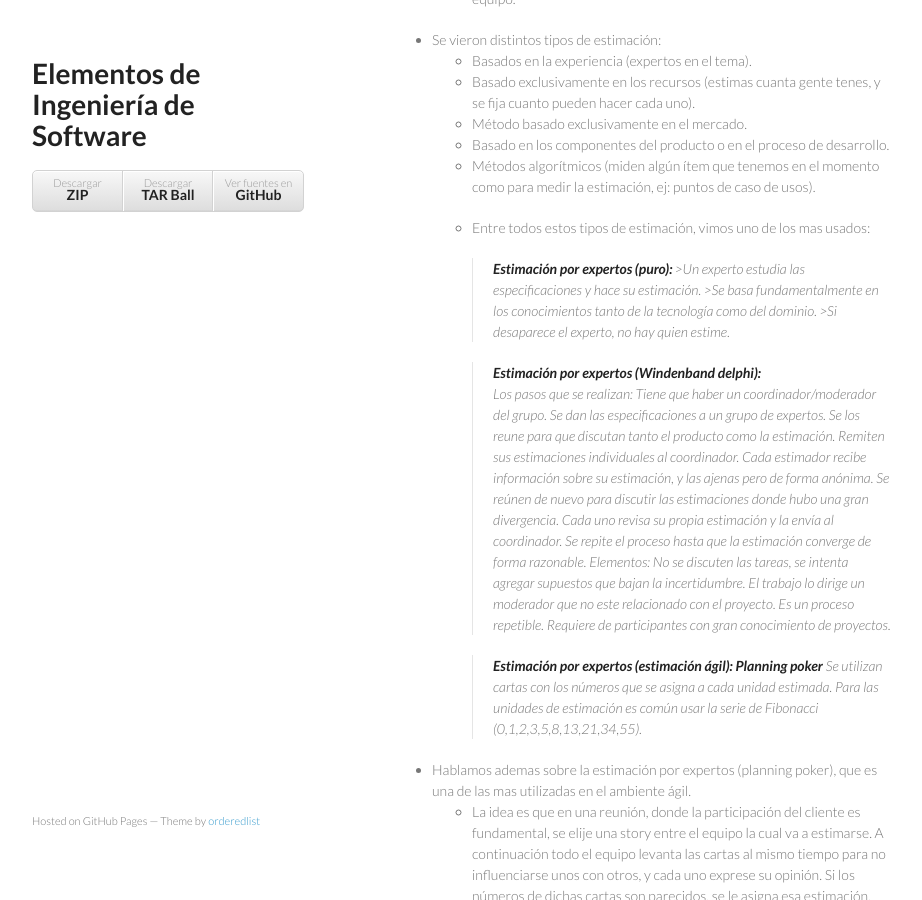
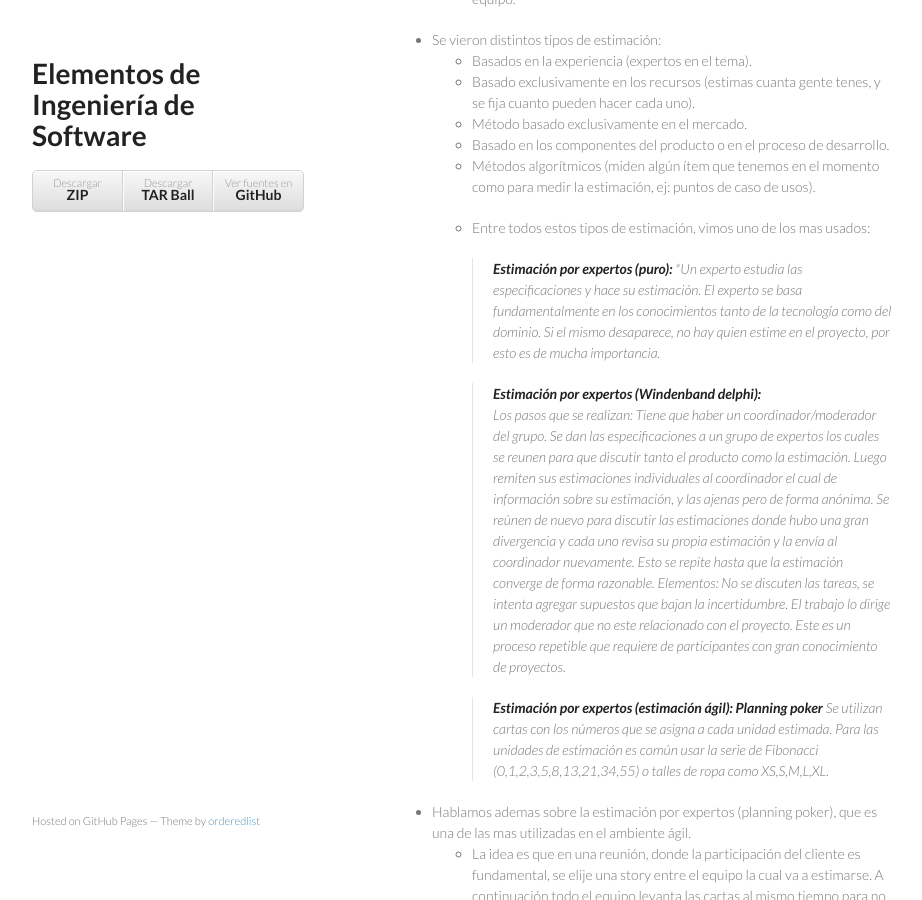
Before and after one commit to SoftwareEngineeringUNQ/bitacora, a Jekyll site: the page built from _posts/2014-10-01-resumen-clase-13.md, in a window 1280 px wide and 900 px high, scrolled down 648 px. Shown: the whole window, without its empty margins (178-1100 px from the left). Built offline with Jekyll 4.4.1, drawn with Linux system fonts in a browser that asks for light colours.

Commit message:
Update Resumen clase 13

```diff
--- a/_posts/2014-10-01-resumen-clase-13.md
+++ b/_posts/2014-10-01-resumen-clase-13.md
@@ -34,29 +34,17 @@ Por eso lo mejor es aceptar que se va a tener esa incertidumbre y no mentirse a
     * Entre todos estos tipos de estimación, vimos uno de los mas usados:
 
 		>**Estimación por expertos (puro):**
-			>Un experto estudia las especificaciones y hace su estimación.
-			>Se basa fundamentalmente en los conocimientos tanto de la tecnología como del dominio.
-			>Si desaparece el experto, no hay quien estime.
+			*Un experto estudia las especificaciones y hace su estimación. El experto se basa fundamentalmente en los conocimientos tanto de la tecnología como del dominio. Si el mismo desaparece, no hay quien estime en el proyecto, por esto es de mucha importancia.
 
 		>**Estimación por expertos (Windenband delphi):**
 		*Los pasos que se realizan:*
-		>Tiene que haber un coordinador/moderador del grupo.
-		>Se dan las especificaciones a un grupo de expertos.
-		>Se los reune para que discutan tanto el producto como la estimación.
-		>Remiten sus estimaciones individuales al coordinador.
-		>Cada estimador recibe información sobre su estimación, y las ajenas pero de forma anónima.
-		>Se reúnen de nuevo para discutir las estimaciones donde hubo una gran divergencia.
-		>Cada uno revisa su propia estimación y la envía al coordinador.
-		>Se repite el proceso hasta que la estimación converge de forma razonable.
+			Tiene que haber un coordinador/moderador del grupo.
+		Se dan las especificaciones a un grupo de expertos los cuales se reunen para que discutir tanto el producto como la estimación. Luego remiten sus estimaciones individuales al coordinador el cual de información sobre su estimación, y las ajenas pero de forma anónima. Se reúnen de nuevo para discutir las estimaciones donde hubo una gran divergencia y cada uno revisa su propia estimación y la envía al coordinador nuevamente. Esto se repite hasta que la estimación converge de forma razonable.
 		*Elementos:*
-		>No se discuten las tareas, se intenta agregar supuestos que bajan la incertidumbre.
-		>El trabajo lo dirige un moderador que no este relacionado con el proyecto.
-		>Es un proceso repetible.
-		>Requiere de participantes con gran conocimiento de proyectos.
+		No se discuten las tareas, se intenta agregar supuestos que bajan la incertidumbre. El trabajo lo dirige un moderador que no este relacionado con el proyecto. Este es un proceso repetible que requiere de participantes con gran conocimiento de proyectos.
 
 		>**Estimación por expertos (estimación ágil): Planning poker**
-		>Se utilizan cartas con los números que se asigna a cada unidad estimada.
-		>Para las unidades de estimación es común usar la serie de Fibonacci (0,1,2,3,5,8,13,21,34,55).
+		Se utilizan cartas con los números que se asigna a cada unidad estimada. Para las unidades de estimación es común usar la serie de Fibonacci (0,1,2,3,5,8,13,21,34,55) o talles de ropa como XS,S,M,L,XL.
 
 * Hablamos ademas sobre la estimación por expertos (planning poker), que es una de las mas utilizadas en el ambiente ágil.
     * La idea es que en una reunión, donde la participación del cliente es fundamental, se elije una story entre el equipo la cual va a estimarse. A continuación todo el equipo levanta las cartas al mismo tiempo para no influenciarse unos con otros, y cada uno exprese su opinión. Si los números de dichas cartas son parecidos, se le asigna esa estimación. Sino, se habla hasta ponerse de acuerdo con la estimación y que no halla divergencia. Seguramente si la estimación es muy grande deba dividirse la user story.
```
